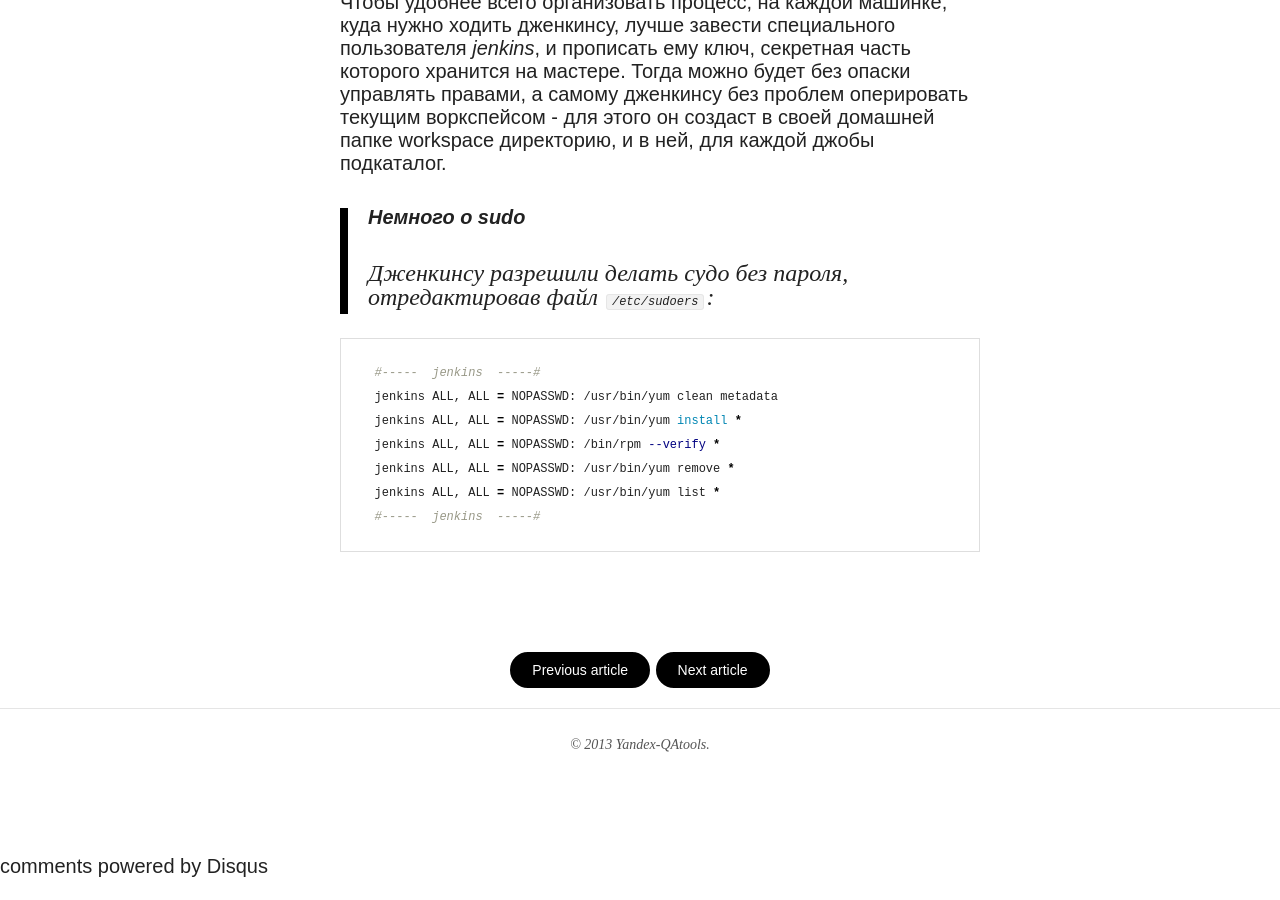
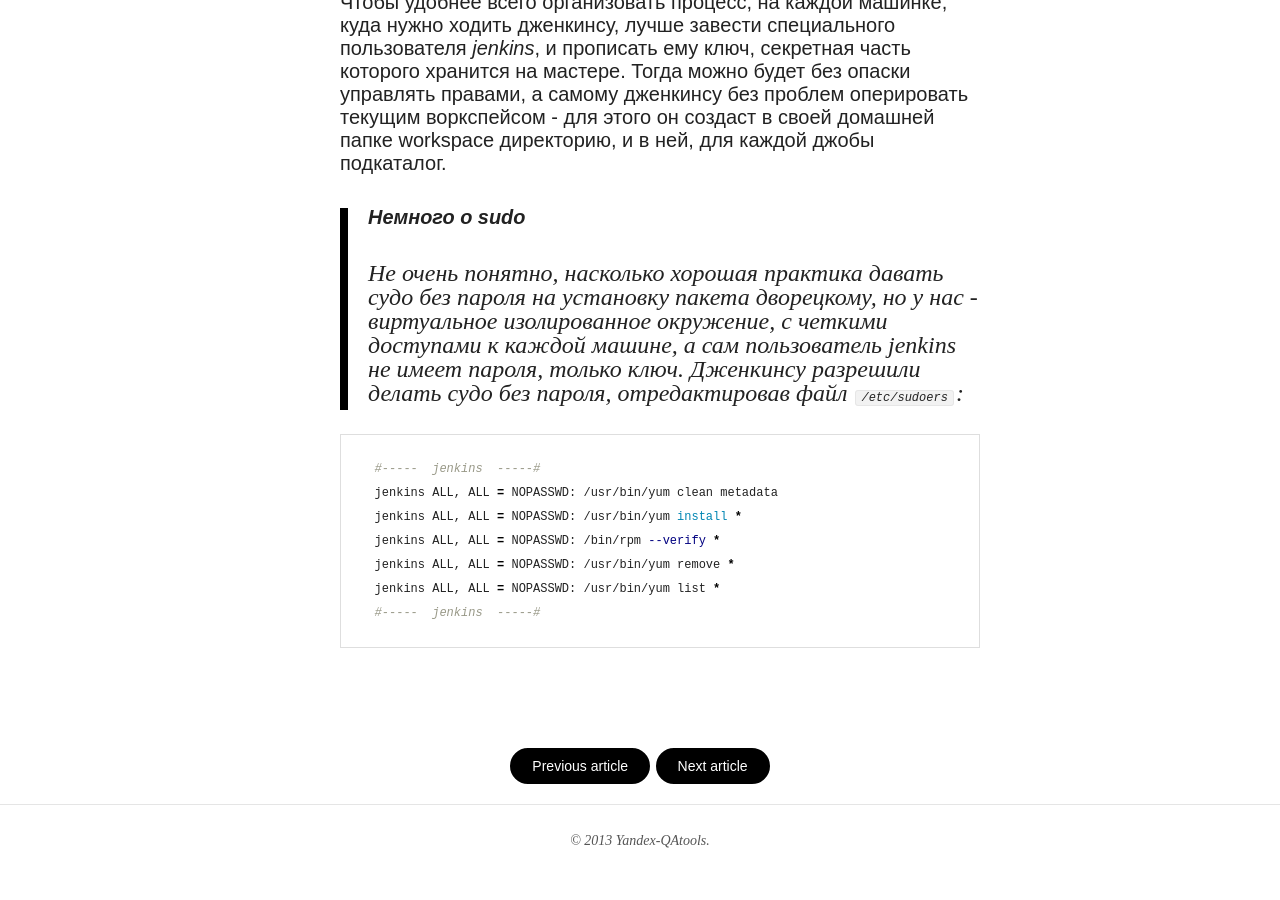
Before and after one commit to yandex-qatools/yandex-qatools.github.io, a Jekyll site: the page built from _posts/2013-11-28-jenkins-jira-build-chain-0-prestart.md, in a window 1280 px wide and 900 px high, scrolled down 3097 px. Built offline with Jekyll 4.4.1, drawn with Linux system fonts in a browser that asks for light colours; nearby versions of some CDN libraries; comment, search, counter and statistics services are not loaded; before the commit the page ends 3975 px from its top, so only the background shows below that.

Commit message:
fix - notify about sudo and jenkins

```diff
--- a/_posts/2013-11-28-jenkins-jira-build-chain-0-prestart.md
+++ b/_posts/2013-11-28-jenkins-jira-build-chain-0-prestart.md
@@ -100,7 +100,9 @@ run-tests
 для каждой джобы подкаталог.
 
 > ##### Немного о sudo
-> Дженкинсу разрешили делать судо без пароля, отредактировав файл `/etc/sudoers`:
+> Не очень понятно, насколько хорошая практика давать судо без пароля на установку пакета дворецкому, но у нас - виртуальное
+изолированное окружение, с четкими доступами к каждой машине, а сам пользователь jenkins не имеет пароля, только ключ.
+Дженкинсу разрешили делать судо без пароля, отредактировав файл `/etc/sudoers`:
 >
 {% highlight bash %}
    #-----  jenkins  -----#
```
